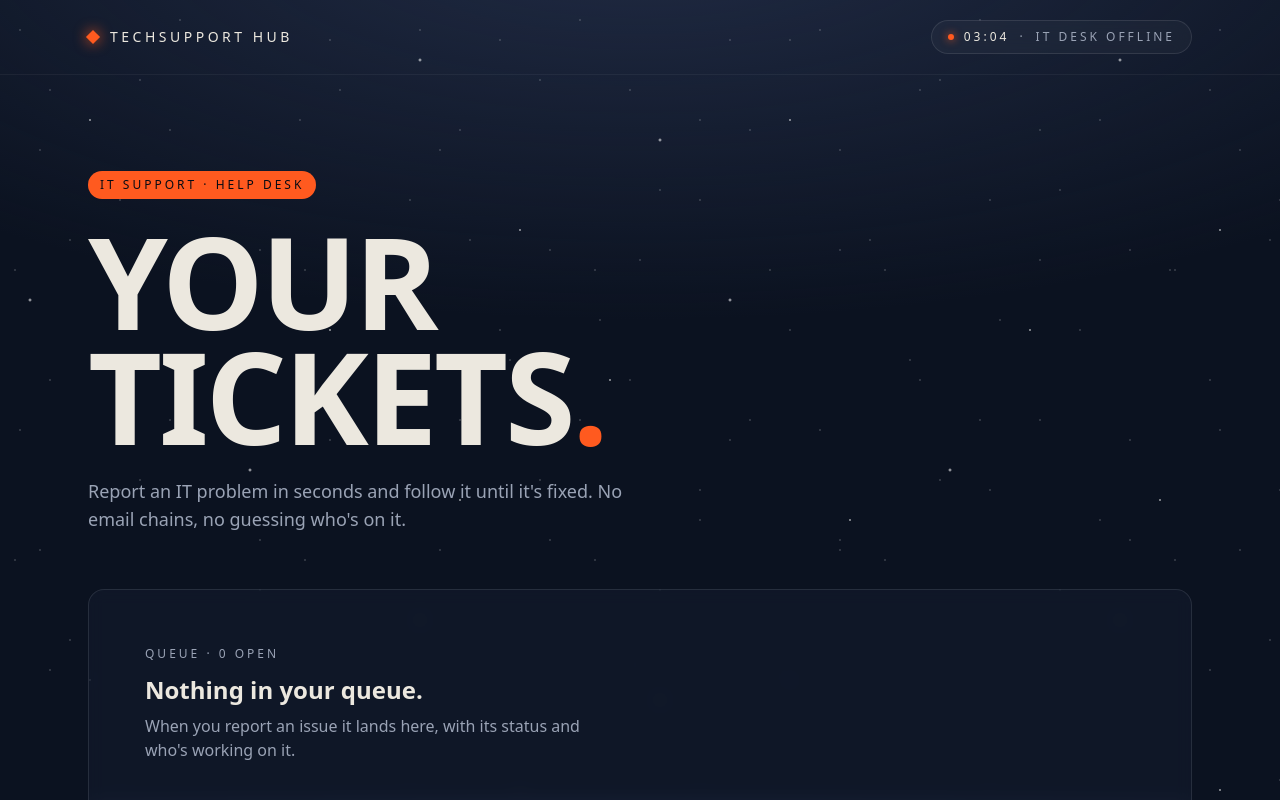
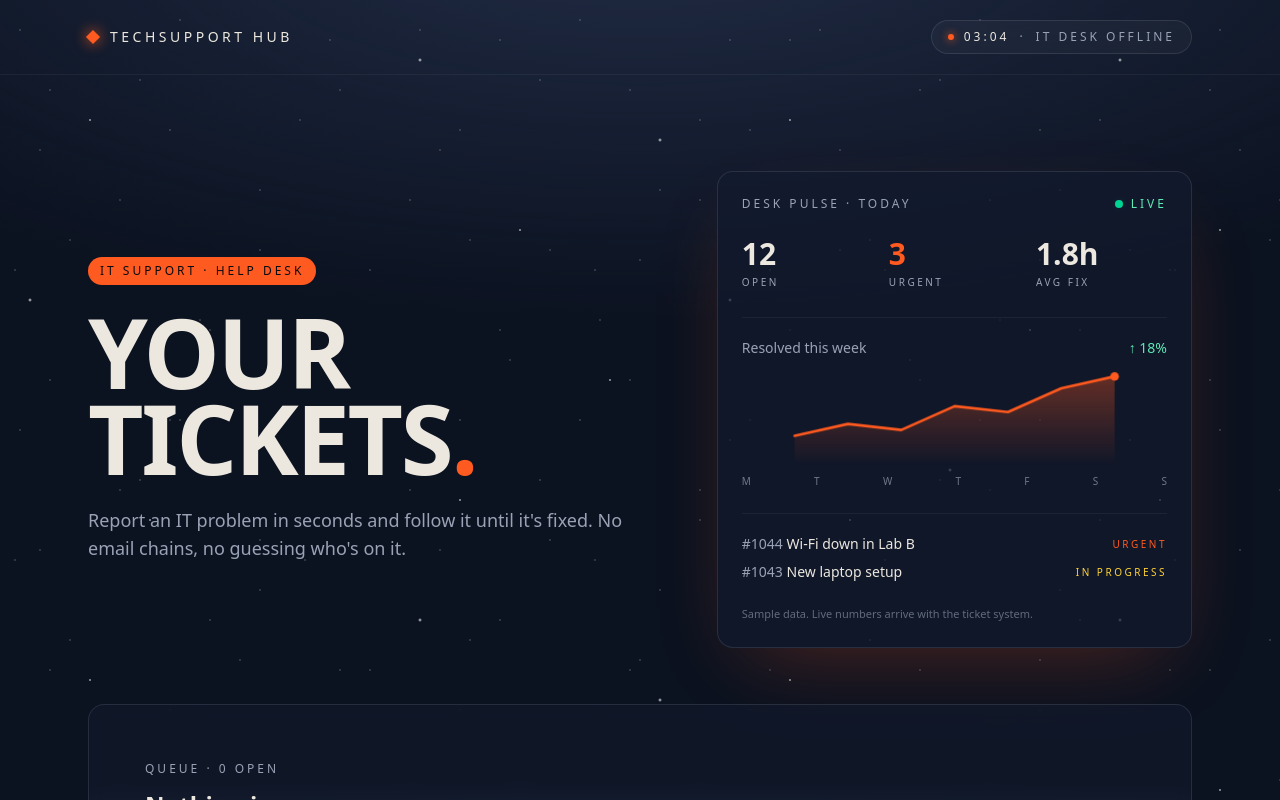
Before and after one commit to CSE-AashrithA/techsupport-hub, a React (Vite) app in the folder client/: page / in a window 1280 px wide. Shown: the top 800 px of the page. Built offline with nearby package versions, Linux system fonts and the light colour scheme; no server answers.

Commit message:
put the dashboard next to the title on the home page

```diff
--- a/client/src/App.tsx
+++ b/client/src/App.tsx
@@ -1,4 +1,5 @@
 import ApiStatus from "./components/ApiStatus";
+import DeskPulse from "./components/DeskPulse";
 
 export default function App() {
   return (
@@ -17,11 +18,13 @@ export default function App() {
       </header>
 
       <main className="mx-auto max-w-6xl px-6 pt-16 pb-24 sm:pt-24">
+        <div className="grid items-center gap-12 lg:grid-cols-[1.1fr_0.9fr]">
+          <div>
             <span className="eyebrow inline-block rounded-full bg-signal motion-safe:animate-rise px-3 py-1.5 text-ink-950">
               IT Support · Help desk
             </span>
 
-        <h1 className="mt-6 motion-safe:animate-rise [animation-delay:90ms] font-display text-6xl leading-[0.9] font-bold tracking-tight uppercase sm:text-8xl lg:text-9xl">
+            <h1 className="mt-6 motion-safe:animate-rise [animation-delay:90ms] font-display text-6xl leading-[0.9] font-bold tracking-tight uppercase sm:text-8xl">
               Your
               <br />
               tickets<span className="text-signal">.</span>
@@ -31,6 +34,12 @@ export default function App() {
               Report an IT problem in seconds and follow it until it's fixed. No email chains, no
               guessing who's on it.
             </p>
+          </div>
+
+          <div className="motion-safe:animate-rise [animation-delay:240ms]">
+            <DeskPulse />
+          </div>
+        </div>
 
         <section
           aria-label="Your tickets"
```
Lines whose indentation alone changed are shown as unchanged.
